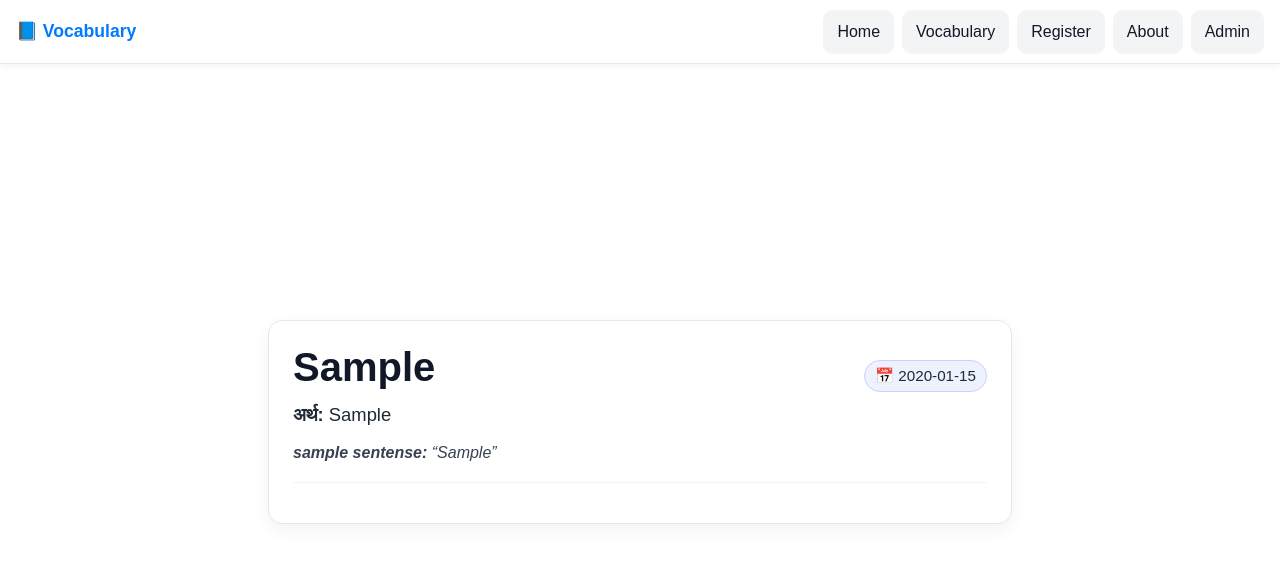
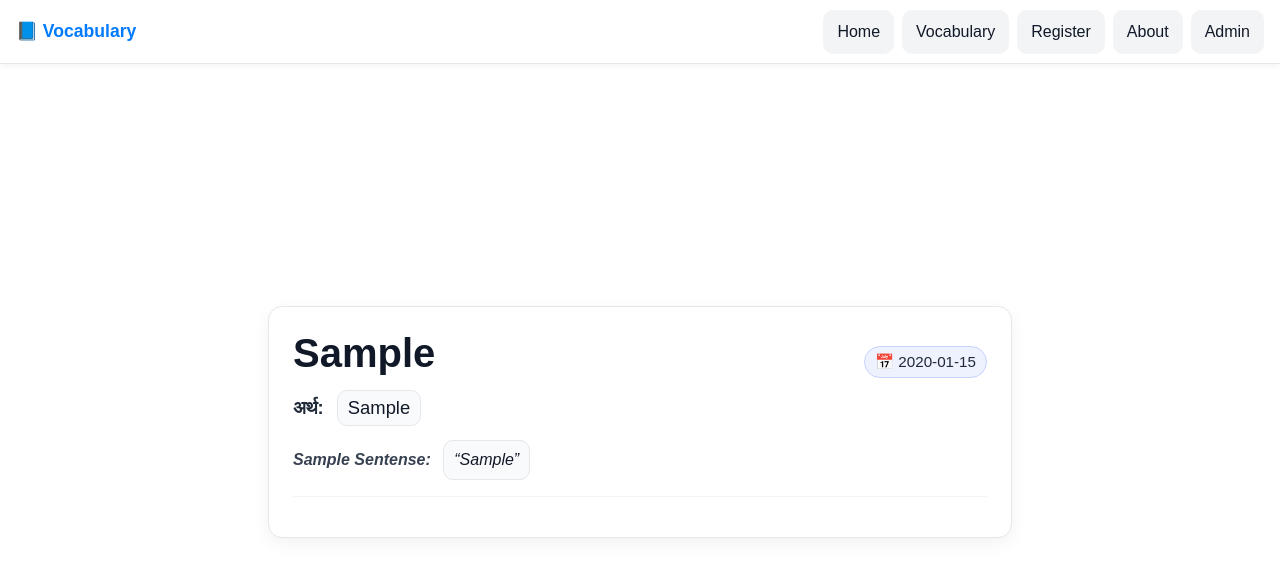
Before and after one commit to sachinsaitawadekar/vocabulary, a PHP site: page /vocabulary.php?date=2020-01-15 in a window 1280 px wide. Shown: the top 577 px of the page. Run offline with PHP 8.4, Linux system fonts and the light colour scheme; tables that the repository leaves empty hold one stand-in row (values such as "Sample post").

Commit message:
updating the view of box

```diff
--- a/vocabulary.php
+++ b/vocabulary.php
@@ -102,6 +102,7 @@ $nextDate = $nextStmt->fetchColumn();
     .date-chip { font-size: 0.95rem; color: #1f2937; background: #eef2ff; border: 1px solid #c7d2fe; padding: 6px 10px; border-radius: 999px; }
     .marathi { color: #1f2937; font-size: 1.15rem; margin-top: 12px; }
     .example { color: #374151; font-style: italic; margin-top: 14px; line-height: 1.6; }
+    .value-box { display: inline-block; padding: 6px 10px; margin-left: 8px; border: 1px solid #e5e7eb; border-radius: 10px; background: #f9fafb; color: #111827; }
     .divider { height: 1px; background: #f3f4f6; margin: 16px 0; border: 0; }
     .pager { margin-top: 16px; display: flex; gap: 10px; flex-wrap: wrap; justify-content: center; }
     .pager a { text-decoration: none; padding: 10px 14px; border: 1px solid #e5e7eb; border-radius: 10px; background: #f9fafb; color: #111827; transition: background 0.2s, border-color 0.2s; font-size: 1rem; }
@@ -123,10 +124,10 @@ $nextDate = $nextStmt->fetchColumn();
         <div class="date-chip">📅 <?= htmlspecialchars($date) ?></div>
       </div>
       <?php if ($marathi): ?>
-        <div class="marathi"><strong>अर्थ:</strong> <?= htmlspecialchars($marathi) ?></div>
+        <div class="marathi"><strong>अर्थ:</strong> <span class="value-box"><?= htmlspecialchars($marathi) ?></span></div>
       <?php endif; ?>
       <?php if ($example): ?>
-        <div class="example"><strong>sample sentense:</strong> “<?= htmlspecialchars($example) ?>”</div>
+        <div class="example"><strong>Sample Sentense:</strong> <span class="value-box">“<?= htmlspecialchars($example) ?>”</span></div>
       <?php endif; ?>
       <hr class="divider" />
       <nav class="pager" aria-label="Word navigation">
```
